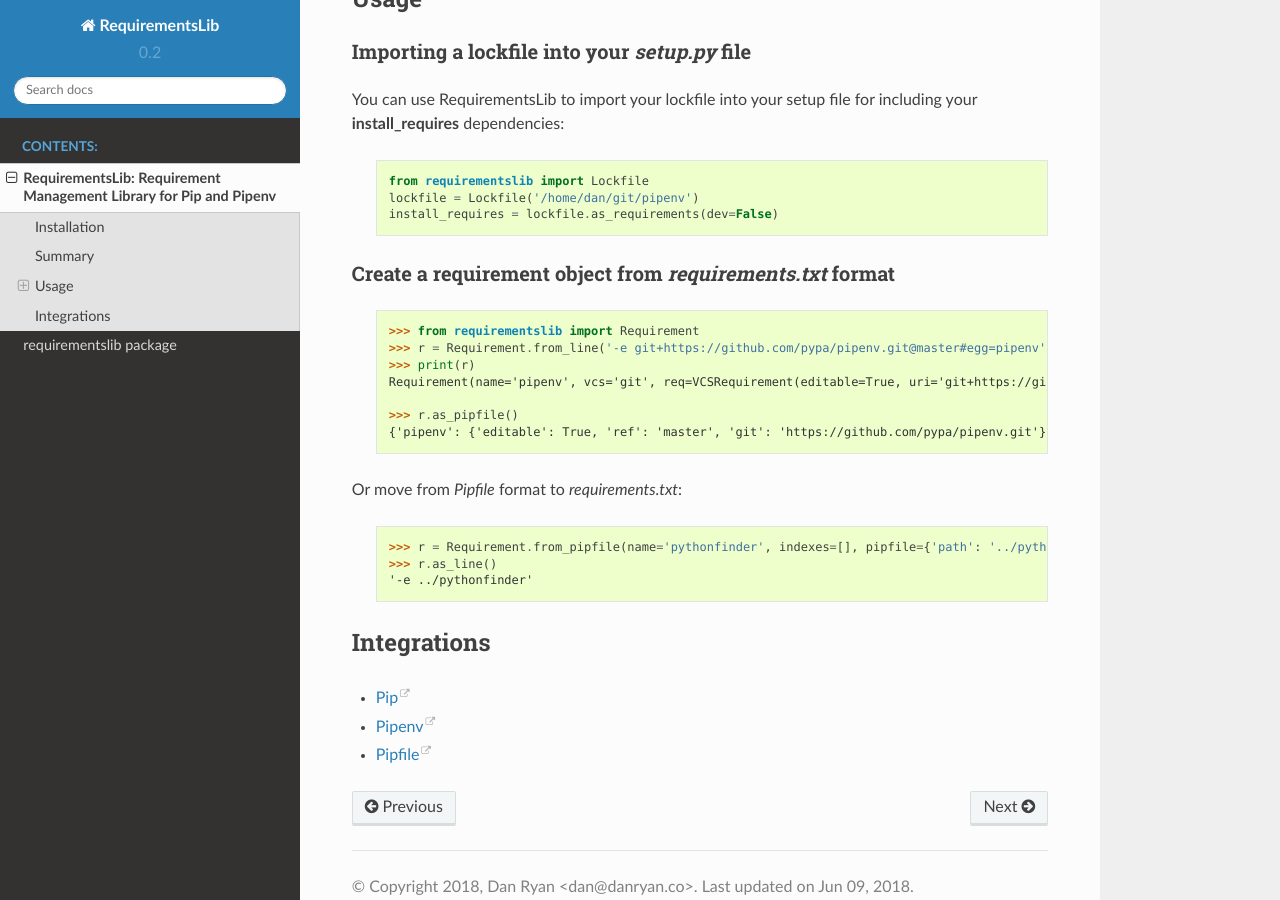
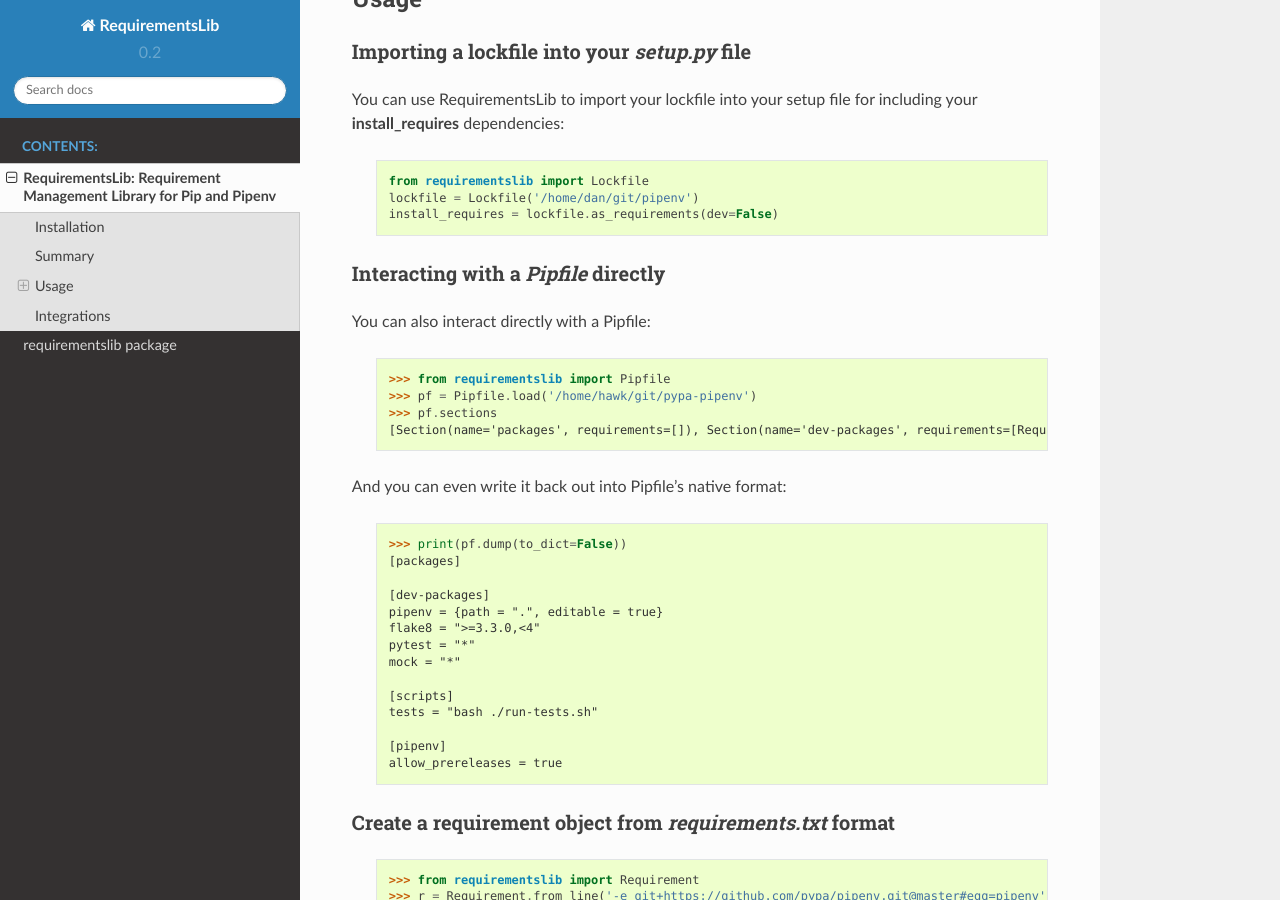
Before and after one commit to sarugaku/requirementslib, a Sphinx documentation site: the page built from docs/quickstart.rst, in a window 1280 px wide and 900 px high, scrolled down 758 px. Built offline with Sphinx 7.4.7 and the Read the Docs theme 2.0.0, drawn with Linux system fonts in a browser that asks for light colours.

Commit message:
Fully functional pipfile integration
Signed-off-by: Dan Ryan <dan@danryan.co>

```diff
--- a/docs/quickstart.rst
+++ b/docs/quickstart.rst
@@ -71,6 +71,39 @@
     install_requires = lockfile.as_requirements(dev=False)
 
 
+Interacting with a *Pipfile* directly
+//////////////////////////////////////
+
+You can also interact directly with a Pipfile:
+
+  ::
+
+    >>> from requirementslib import Pipfile
+    >>> pf = Pipfile.load('/home/hawk/git/pypa-pipenv')
+    >>> pf.sections
+    [Section(name='packages', requirements=[]), Section(name='dev-packages', requirements=[Requirement(name='pipenv', vcs=None, req=FileRequirement(setup_path=None, path='.', editable=True, uri='file:///home/hawk/git/pypa-pipenv', link=<Link file:///home/hawk/git/pypa-pipenv>, name='pipenv', req=<Requirement: "-e file:///home/hawk/git/pypa-pipenv">), markers='', specifiers=None, index=None, editable=True, hashes=[], extras=None),...]
+
+
+And you can even write it back out into Pipfile's native format:
+
+  ::
+
+    >>> print(pf.dump(to_dict=False))
+    [packages]
+
+    [dev-packages]
+    pipenv = {path = ".", editable = true}
+    flake8 = ">=3.3.0,<4"
+    pytest = "*"
+    mock = "*"
+
+    [scripts]
+    tests = "bash ./run-tests.sh"
+
+    [pipenv]
+    allow_prereleases = true
+
+
 Create a requirement object from *requirements.txt* format
 ///////////////////////////////////////////////////////////
 
--- a/setup.py
+++ b/setup.py
@@ -44,6 +44,8 @@
     'six',
     'pathlib2==2.1.0; python_version<"3.4"',
     'requirements-parser',
+    'toml',
+    'contoml',
 ]
 
 
--- a/src/requirementslib/__init__.py
+++ b/src/requirementslib/__init__.py
@@ -3,4 +3,4 @@
 
 
 from .exceptions import RequirementError
-from .models import Requirement, Lockfile
+from .models import Requirement, Lockfile, Pipfile
```
Also changed, not shown: README.rst (+33 -0 lines), 2 other files.
